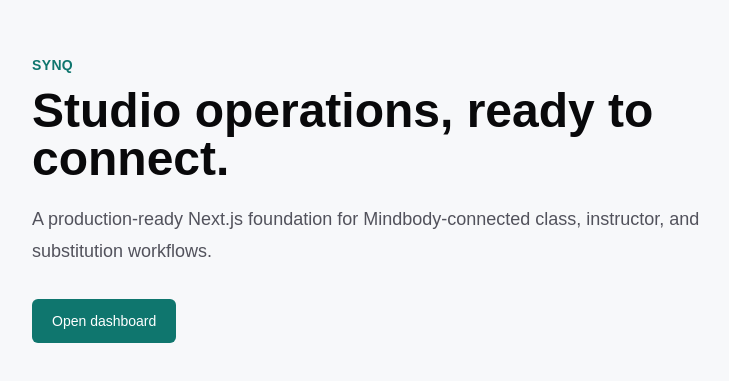
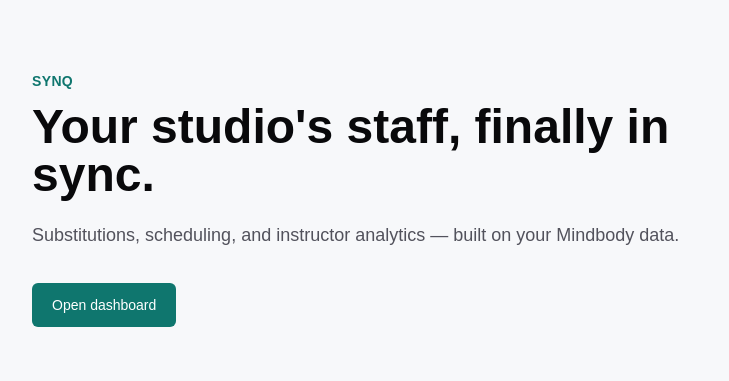
Before and after one commit to SynqIQ-source/synqiq, a Next.js app: page / in a window 1280 px wide. Shown: the part 201-582 px from the top of the page, without its empty margins (120-849 px from the left). Built offline with nearby package versions, Linux system fonts and the light colour scheme; no server answers.

Commit message:
Replace landing page tagline with customer-facing copy
The subtext described the app as "a production-ready Next.js foundation"
-- internal scaffolding language, not something a studio owner landing on
the site would read as a product pitch.

```diff
--- a/app/page.tsx
+++ b/app/page.tsx
@@ -8,11 +8,11 @@
           Synq
         </p>
         <h1 className="mt-3 text-4xl font-semibold text-zinc-950 sm:text-5xl">
-          Studio operations, ready to connect.
+          Your studio&apos;s staff, finally in sync.
         </h1>
         <p className="mt-5 text-lg leading-8 text-zinc-600">
-          A production-ready Next.js foundation for Mindbody-connected class,
-          instructor, and substitution workflows.
+          Substitutions, scheduling, and instructor analytics — built on your
+          Mindbody data.
         </p>
         <Link
           href="/dashboard"
```
